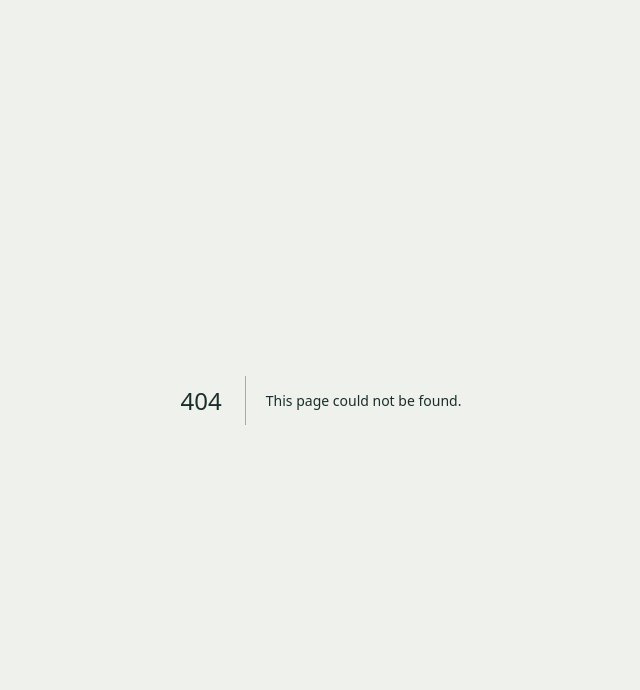
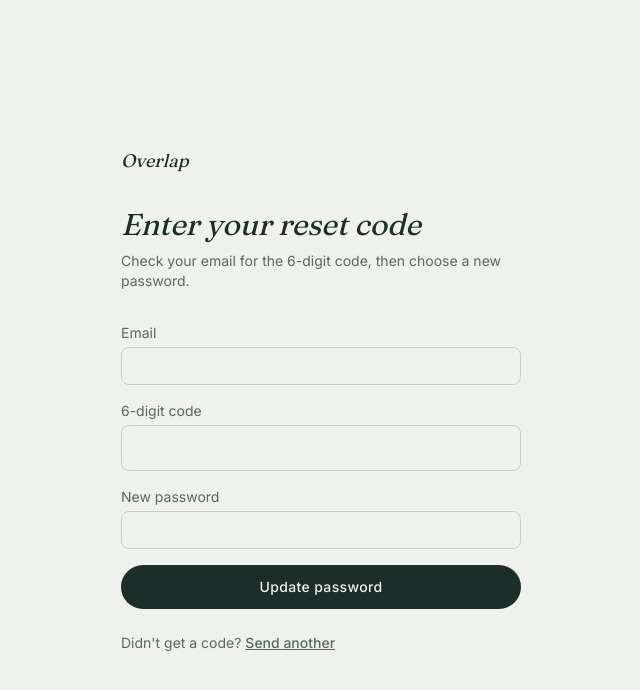
Before and after one commit to reachconnor2020-dev/overlap, a Next.js app: page /reset-password in a window 1280 px wide. Before the commit this address had no page. Shown: the top 690 px of the page, without its empty margins (319-959 px from the left). Built offline with nearby package versions, Linux system fonts and the light colour scheme.

Commit message:
Add forgot password flow

```diff
--- /dev/null
+++ b/app/(auth)/forgot-password/page.tsx
@@ -0,0 +1,62 @@
+'use client';
+
+import { useState, FormEvent } from 'react';
+import { useRouter } from 'next/navigation';
+import Link from 'next/link';
+import Button from '@/components/Button';
+
+export default function ForgotPasswordPage() {
+  const router = useRouter();
+  const [email, setEmail] = useState('');
+  const [loading, setLoading] = useState(false);
+
+  async function handleSubmit(e: FormEvent) {
+    e.preventDefault();
+    setLoading(true);
+
+    await fetch('/api/password-reset/request', {
+      method: 'POST',
+      headers: { 'Content-Type': 'application/json' },
+      body: JSON.stringify({ email }),
+    });
+
+    setLoading(false);
+    router.push(`/reset-password?email=${encodeURIComponent(email)}`);
+  }
+
+  return (
+    <main className="mx-auto flex min-h-screen max-w-md flex-col justify-center px-6 py-16">
+      <Link href="/" className="mb-8 font-display text-lg italic">
+        Overlap
+      </Link>
+      <h1 className="font-display text-3xl italic">Reset your password</h1>
+      <p className="mt-2 text-sm text-ink/70">
+        Enter your account email and we'll send a code to reset your
+        password.
+      </p>
+
+      <form onSubmit={handleSubmit} className="mt-8 flex flex-col gap-4">
+        <label className="flex flex-col gap-1 text-sm">
+          <span className="text-ink/70">Email</span>
+          <input
+            value={email}
+            onChange={(e) => setEmail(e.target.value)}
+            type="email"
+            required
+            className="rounded-lg border border-line bg-paper px-3 py-2 outline-none focus:border-ink"
+          />
+        </label>
+
+        <Button type="submit" disabled={loading}>
+          {loading ? 'Sending…' : 'Send reset code'}
+        </Button>
+      </form>
+
+      <p className="mt-6 text-sm text-ink/70">
+        <Link href="/login" className="font-medium underline">
+          Back to log in
+        </Link>
+      </p>
+    </main>
+  );
+}
--- a/app/(auth)/login/page.tsx
+++ b/app/(auth)/login/page.tsx
@@ -58,7 +58,9 @@ export default function LoginPage() {
             className="rounded-lg border border-line bg-paper px-3 py-2 outline-none focus:border-ink"
           />
         </label>
-
+        <Link href="/forgot-password" className="text-sm font-medium underline">
+          Forgot password?
+        </Link>
         {error && <p className="text-sm text-circleB">{error}</p>}
 
         <Button type="submit" disabled={loading} className="mt-2">
--- /dev/null
+++ b/app/(auth)/reset-password/page.tsx
@@ -0,0 +1,117 @@
+'use client';
+
+import { useState, FormEvent, Suspense } from 'react';
+import { useRouter, useSearchParams } from 'next/navigation';
+import Link from 'next/link';
+import Button from '@/components/Button';
+
+function ResetPasswordForm() {
+  const router = useRouter();
+  const searchParams = useSearchParams();
+  const [email, setEmail] = useState(searchParams.get('email') ?? '');
+  const [code, setCode] = useState('');
+  const [newPassword, setNewPassword] = useState('');
+  const [error, setError] = useState<string | null>(null);
+  const [loading, setLoading] = useState(false);
+  const [done, setDone] = useState(false);
+
+  async function handleSubmit(e: FormEvent) {
+    e.preventDefault();
+    setError(null);
+    setLoading(true);
+
+    const res = await fetch('/api/password-reset/confirm', {
+      method: 'POST',
+      headers: { 'Content-Type': 'application/json' },
+      body: JSON.stringify({ email, code, newPassword }),
+    });
+
+    setLoading(false);
+
+    if (res.ok) {
+      setDone(true);
+      setTimeout(() => router.push('/login'), 2000);
+    } else {
+      const data = await res.json();
+      setError(data.error ?? 'Something went wrong.');
+    }
+  }
+
+  if (done) {
+    return (
+      <p className="font-display text-xl italic">
+        Password updated — taking you to log in…
+      </p>
+    );
+  }
+
+  return (
+    <>
+      <h1 className="font-display text-3xl italic">Enter your reset code</h1>
+      <p className="mt-2 text-sm text-ink/70">
+        Check your email for the 6-digit code, then choose a new password.
+      </p>
+
+      <form onSubmit={handleSubmit} className="mt-8 flex flex-col gap-4">
+        <label className="flex flex-col gap-1 text-sm">
+          <span className="text-ink/70">Email</span>
+          <input
+            value={email}
+            onChange={(e) => setEmail(e.target.value)}
+            type="email"
+            required
+            className="rounded-lg border border-line bg-paper px-3 py-2 outline-none focus:border-ink"
+          />
+        </label>
+        <label className="flex flex-col gap-1 text-sm">
+          <span className="text-ink/70">6-digit code</span>
+          <input
+            value={code}
+            onChange={(e) => setCode(e.target.value.replace(/[^0-9]/g, ''))}
+            inputMode="numeric"
+            maxLength={6}
+            required
+            className="rounded-lg border border-line bg-paper px-3 py-2 text-center font-mono text-xl tracking-[0.3em] outline-none focus:border-ink"
+          />
+        </label>
+        <label className="flex flex-col gap-1 text-sm">
+          <span className="text-ink/70">New password</span>
+          <input
+            value={newPassword}
+            onChange={(e) => setNewPassword(e.target.value)}
+            type="password"
+            minLength={8}
+            required
+            className="rounded-lg border border-line bg-paper px-3 py-2 outline-none focus:border-ink"
+          />
+        </label>
+
+        {error && <p className="text-sm text-circleB">{error}</p>}
+
+        <Button type="submit" disabled={loading}>
+          {loading ? 'Updating…' : 'Update password'}
+        </Button>
+      </form>
+
+      <p className="mt-6 text-sm text-ink/70">
+        Didn't get a code?{' '}
+        <Link href="/forgot-password" className="font-medium underline">
+          Send another
+        </Link>
+      </p>
+    </>
+  );
+}
+
+export default function ResetPasswordPage() {
+  return (
+    <main className="mx-auto flex min-h-screen max-w-md flex-col justify-center px-6 py-16">
+      <Link href="/" className="mb-8 font-display text-lg italic">
+        Overlap
+      </Link>
+      <Suspense fallback={null}>
+        <ResetPasswordForm />
+      </Suspense>
+    </main>
+  );
+}
--- /dev/null
+++ b/app/api/password-reset/confirm/route.ts
@@ -0,0 +1,30 @@
+import { NextResponse } from 'next/server';
+import bcrypt from 'bcryptjs';
+import { z } from 'zod';
+import { checkPasswordResetCode, consumePasswordResetCode } from '@/lib/passwordReset';
+
+const schema = z.object({
+  email: z.string().email(),
+  code: z.string().length(6),
+  newPassword: z.string().min(8),
+});
+
+export async function POST(req: Request) {
+  const body = await req.json();
+  const parsed = schema.safeParse(body);
+  if (!parsed.success) {
+    return NextResponse.json({ error: 'Please check your inputs and try again.' }, { status: 400 });
+  }
+
+  const { email, code, newPassword } = parsed.data;
+
+  const valid = await checkPasswordResetCode(email, code);
+  if (!valid) {
+    return NextResponse.json({ error: 'That code is wrong or expired.' }, { status: 400 });
+  }
+
+  const newPasswordHash = await bcrypt.hash(newPassword, 12);
+  await consumePasswordResetCode(email, newPasswordHash);
+
+  return NextResponse.json({ ok: true });
+}
--- /dev/null
+++ b/app/api/password-reset/request/route.ts
@@ -0,0 +1,18 @@
+import { NextResponse } from 'next/server';
+import { issuePasswordResetCode } from '@/lib/passwordReset';
+
+export async function POST(req: Request) {
+  const { email } = await req.json();
+  if (!email || typeof email !== 'string') {
+    return NextResponse.json({ error: 'Missing email' }, { status: 400 });
+  }
+
+  try {
+    await issuePasswordResetCode(email);
+  } catch {
+    // Swallow failures here so this endpoint can't be used to check
+    // which emails are registered — real failures still show in logs.
+  }
+
+  return NextResponse.json({ ok: true });
+}
--- /dev/null
+++ b/lib/passwordReset.ts
@@ -0,0 +1,58 @@
+import { prisma } from '@/lib/prisma';
+import { resend, EMAIL_FROM } from '@/lib/resend';
+
+const CODE_TTL_MINUTES = 15;
+
+function generateCode(): string {
+  return String(Math.floor(100000 + Math.random() * 900000));
+}
+
+export async function issuePasswordResetCode(email: string) {
+  const couple = await prisma.couple.findUnique({ where: { email: email.toLowerCase() } });
+  if (!couple) return;
+
+  const code = generateCode();
+  const expires = new Date(Date.now() + CODE_TTL_MINUTES * 60 * 1000);
+
+  await prisma.couple.update({
+    where: { id: couple.id },
+    data: { passwordResetCode: code, passwordResetCodeExpires: expires },
+  });
+
+  const { error } = await resend.emails.send({
+    from: EMAIL_FROM,
+    to: couple.email,
+    subject: `${code} is your Overlap password reset code`,
+    html: `
+      <div style="font-family: sans-serif; max-width: 420px; margin: 0 auto;">
+        <h2 style="font-style: italic;">Overlap</h2>
+        <p>Hi ${couple.displayName},</p>
+        <p>Use this code to reset your password:</p>
+        <p style="font-size: 32px; font-weight: 600; letter-spacing: 4px;">${code}</p>
+        <p style="color: #666; font-size: 14px;">This code expires in ${CODE_TTL_MINUTES} minutes. If you didn't request this, you can ignore this email — your password won't change.</p>
+      </div>
+    `,
+  });
+
+  if (error) {
+    throw new Error(`Failed to send password reset email: ${error.message}`);
+  }
+}
+
+export async function checkPasswordResetCode(email: string, submittedCode: string): Promise<boolean> {
+  const couple = await prisma.couple.findUnique({ where: { email: email.toLowerCase() } });
+  if (!couple?.passwordResetCode || !couple.passwordResetCodeExpires) return false;
+  if (couple.passwordResetCodeExpires < new Date()) return false;
+  return couple.passwordResetCode === submittedCode.trim();
+}
+
+export async function consumePasswordResetCode(email: string, newPasswordHash: string) {
+  await prisma.couple.update({
+    where: { email: email.toLowerCase() },
+    data: {
+      passwordHash: newPasswordHash,
+      passwordResetCode: null,
+      passwordResetCodeExpires: null,
+    },
+  });
+}
```
Also changed, not shown: 1 other file (tests, documents, lock files or other folders).
